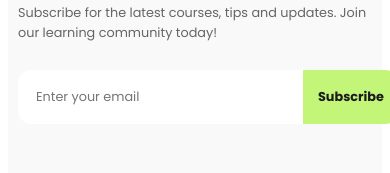
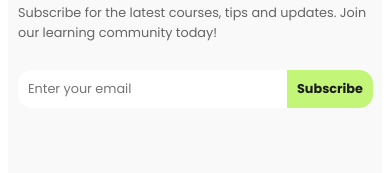
Before and after one commit to sidrupwate/classiq-app, a React (Vite) app: page /courses in a window 390 px wide. Shown: the part 1836-2009 px from the top of the page. Built offline with nearby package versions, Linux system fonts and the light colour scheme.

Commit message:
footer fix

```diff
--- a/src/components/Footer.css
+++ b/src/components/Footer.css
@@ -142,6 +142,7 @@
 
 
   @media (max-width: 768px) {
+
     .footer-top {
       display: flex;
       flex-direction: column;
@@ -180,7 +181,7 @@
 
     .footer-subscribe-form input {
       flex: 1;
-      padding: 18px;
+      padding: 10px;
       border-radius: 14px 0 0 14px;
       border: none;
       background: #fff;
@@ -196,7 +197,7 @@
       color: #1b1b1b;
       font-weight: bold;
       font-size: 0.8rem;
-      padding: 15px;
+      padding: 10px;
       cursor: pointer;
       transition: background 0.2s;
     }
```
